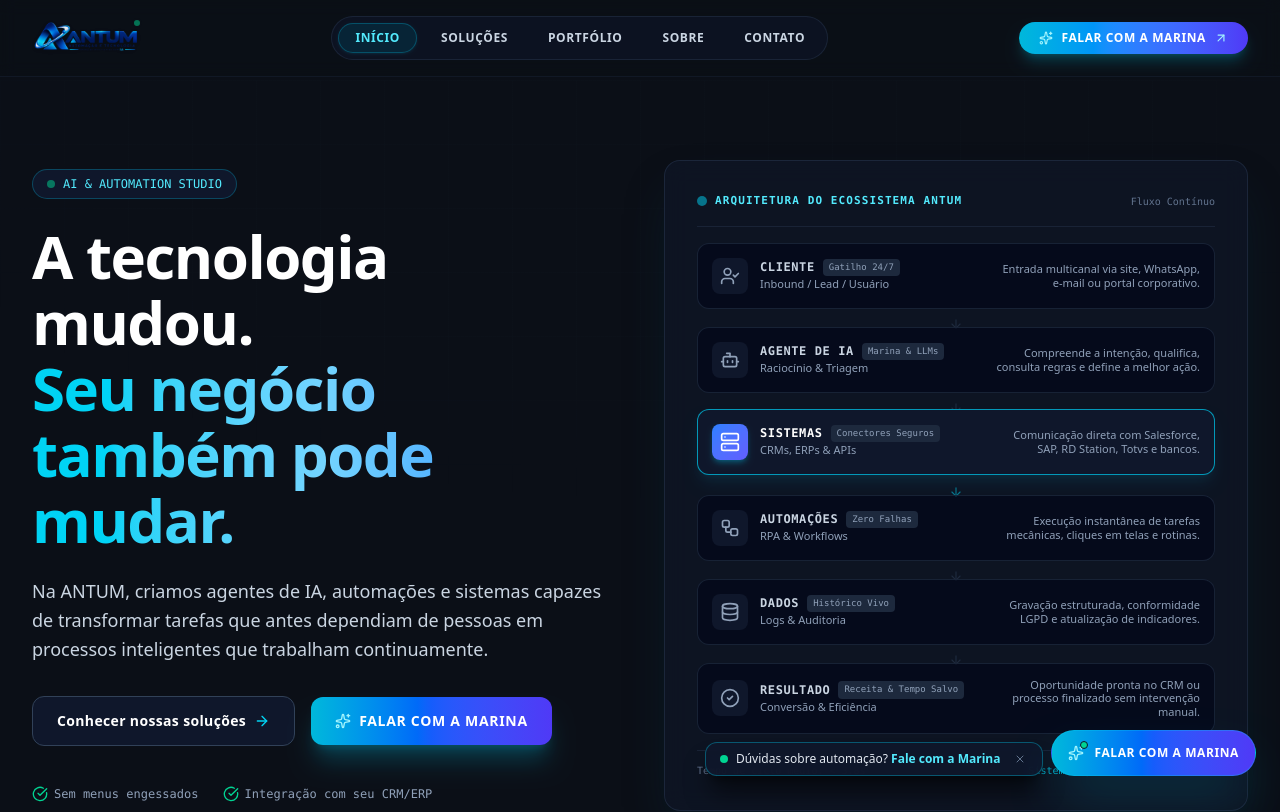
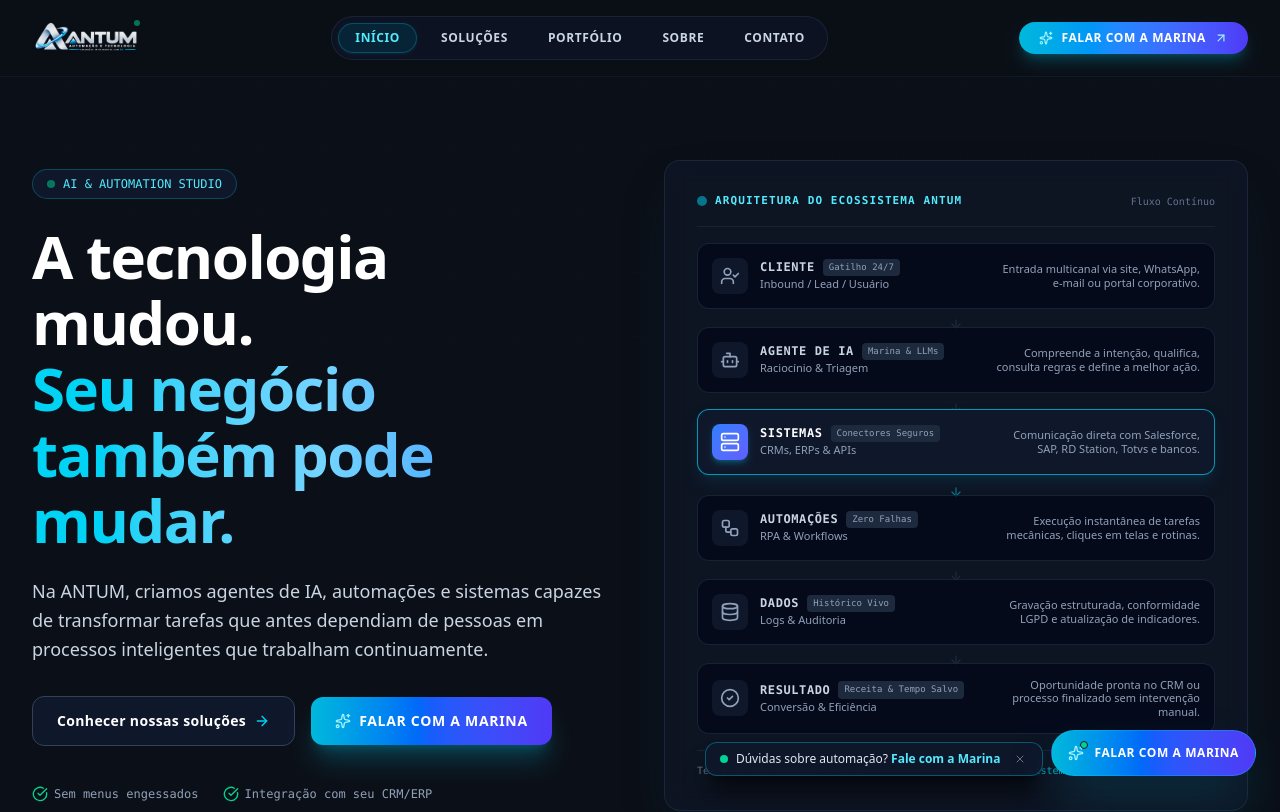
Before and after one commit to ceakolobi/antum-site, a React (Vite) app: page / in a window 1280 px wide. Shown: the top 812 px of the page. Built offline with nearby package versions, Linux system fonts and the light colour scheme.

Commit message:
fix(brand): usa logo branca na navbar (fundo escuro)

```diff
--- a/src/components/Navbar.tsx
+++ b/src/components/Navbar.tsx
@@ -52,7 +52,7 @@ export const Navbar: React.FC = () => {
           className="group relative focus:outline-none"
         >
           <img
-            src="/assets/antum-navbar-logo.png"
+            src="/assets/antum-logo-branca.png"
             alt="ANTUM"
             className="h-9 w-auto opacity-95 group-hover:opacity-100 transition-opacity drop-shadow-sm"
           />
```
